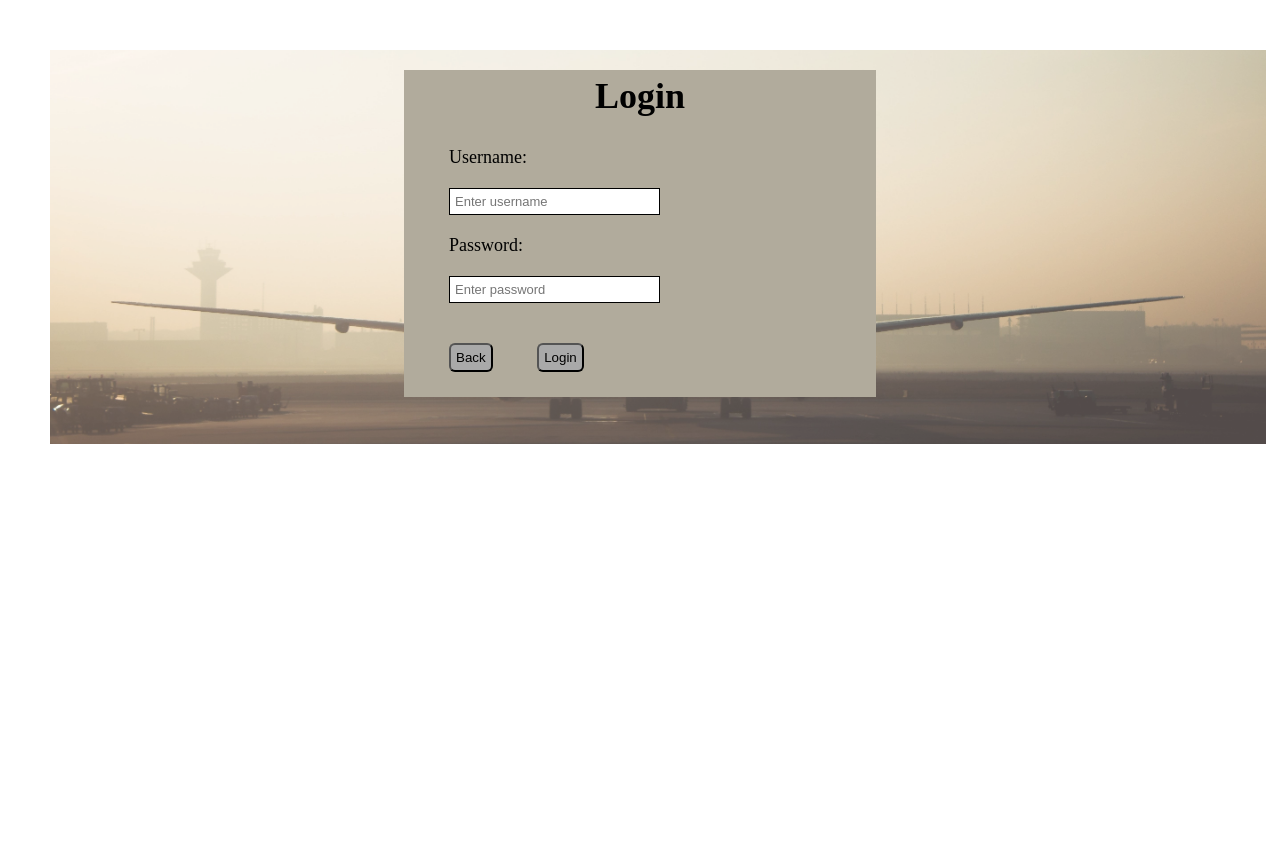
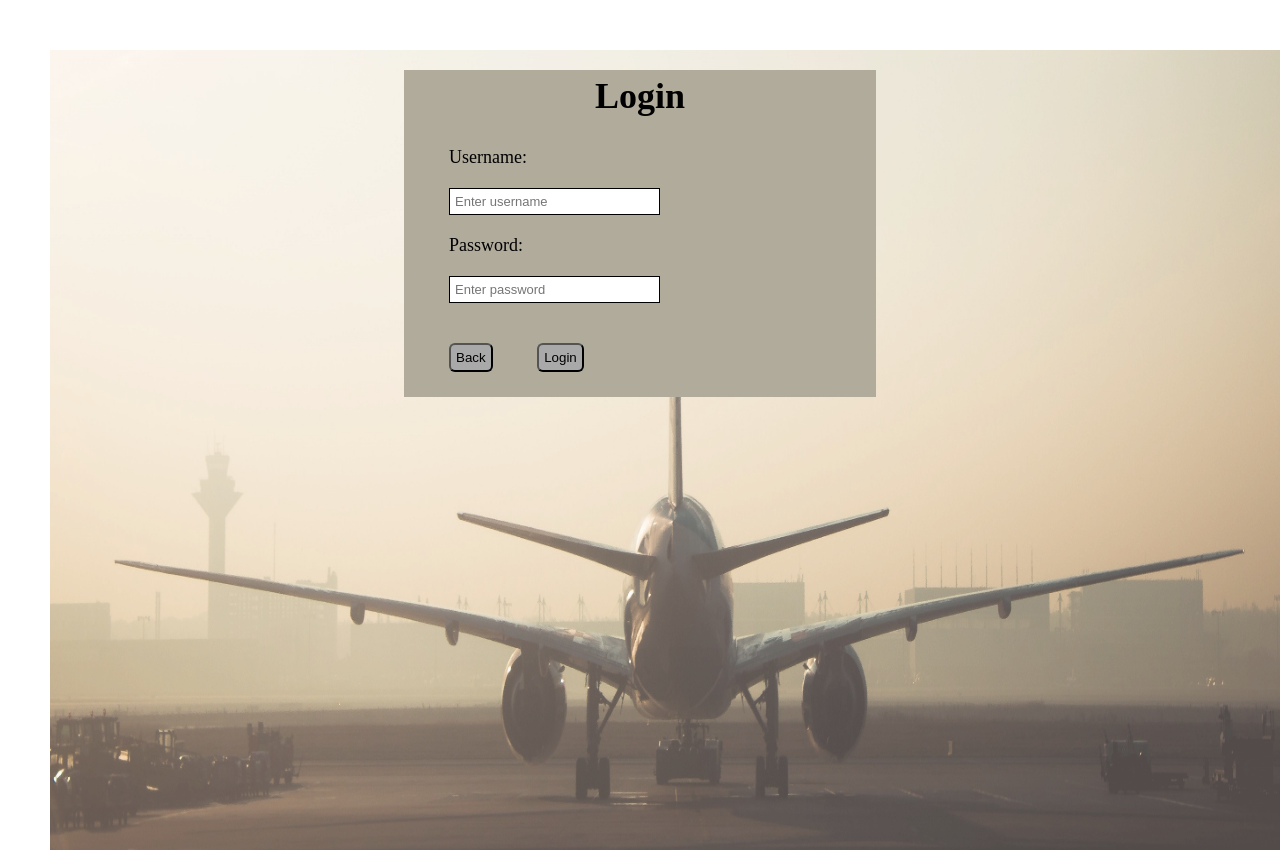
Before and after one commit to damnsamm/Airline_management_system, a PHP site: page /admin_log.php in a window 1280 px wide; the page is wider, and only the part inside the window is pictured. Before the commit the page ends 444 px from the top of that part, so only its background shows below. Run offline with PHP 8.4, Linux system fonts and the light colour scheme.

Commit message:
added procedure

```diff
--- a/css/style_l.css
+++ b/css/style_l.css
@@ -35,10 +35,14 @@ select{
 .log{
     margin: 0px;
     padding: 0px;
-    width: 95%;
     position: absolute;
     z-index: -1;
     opacity: 0.8;
+    background-size: cover;
+    background-position: center;
+    background-attachment: fixed; /* Optional: Keeps the background fixed while scrolling. */
+    width: 100%;
+    height: 100%;
 }
 .form_{
     padding: 0px;
```
Also changed, not shown: employees.php (+29 -0 lines).
